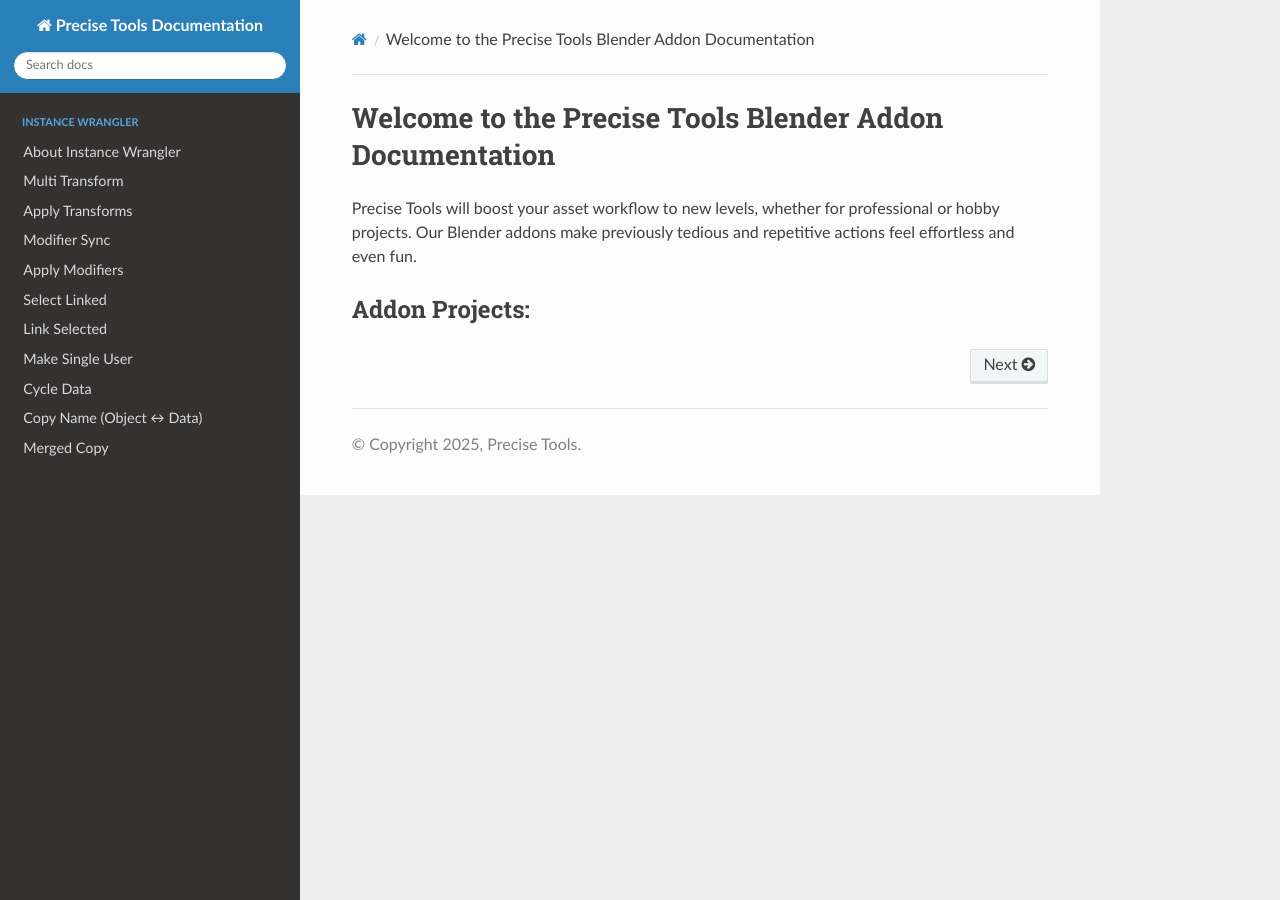
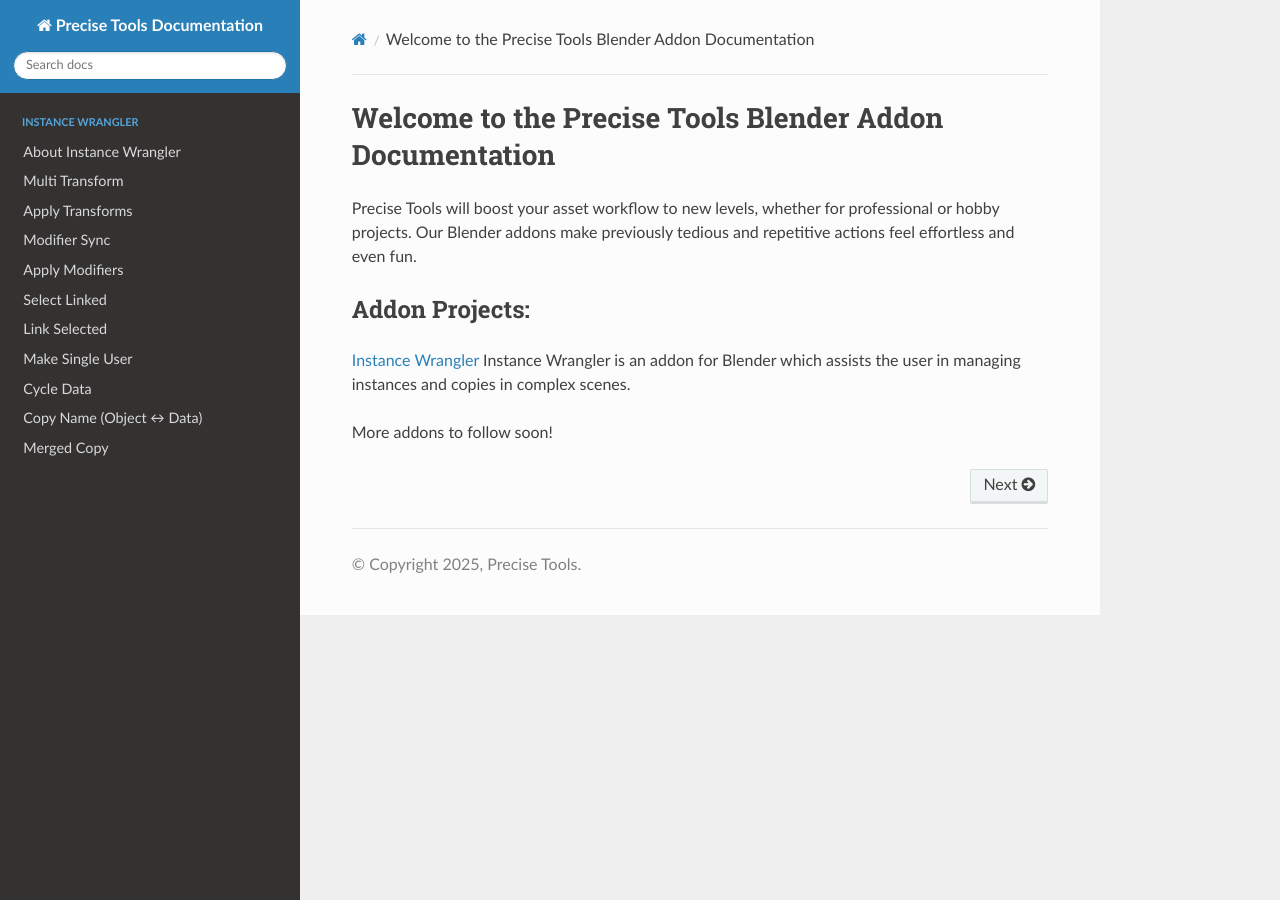
Before and after one commit to jb1981dev/Precise-Docs, a Sphinx documentation site: the page built from docs/source/index.rst, in a window 1280 px wide. Built offline with Sphinx 7.4.7 and the Read the Docs theme 3.1.0, drawn with Linux system fonts in a browser that asks for light colours.

Commit message:
Update index.rst

```diff
--- a/docs/source/index.rst
+++ b/docs/source/index.rst
@@ -7,6 +7,10 @@ Precise Tools will boost your asset workflow to new levels, whether for professi
 
 Addon Projects:
 ---------------
+:doc:`Instance Wrangler <instwrangler/index>`
+Instance Wrangler is an addon for Blender which assists the user in managing instances and copies in complex scenes.
+
+More addons to follow soon!
 
 ..
    Draft List
```
